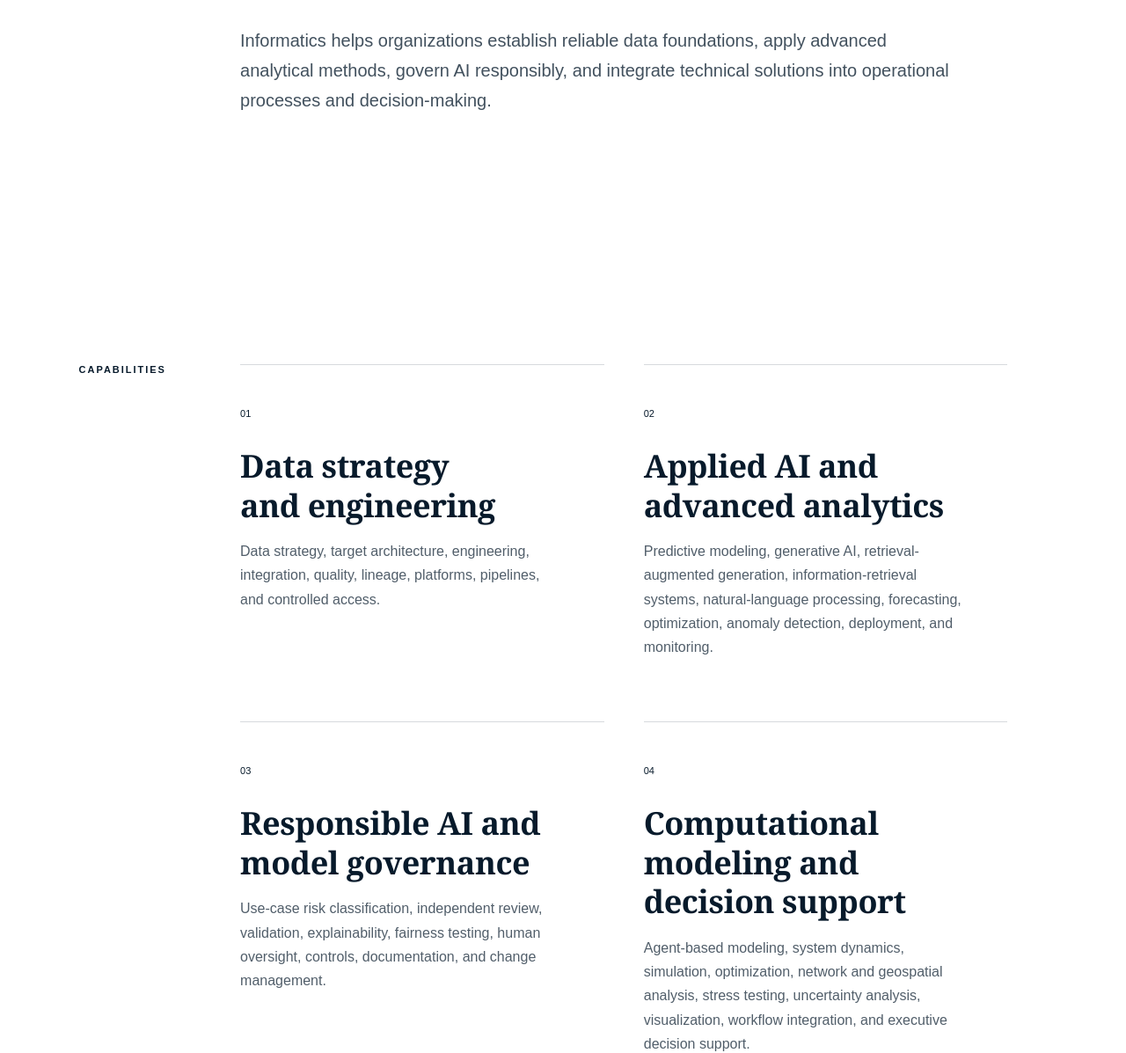
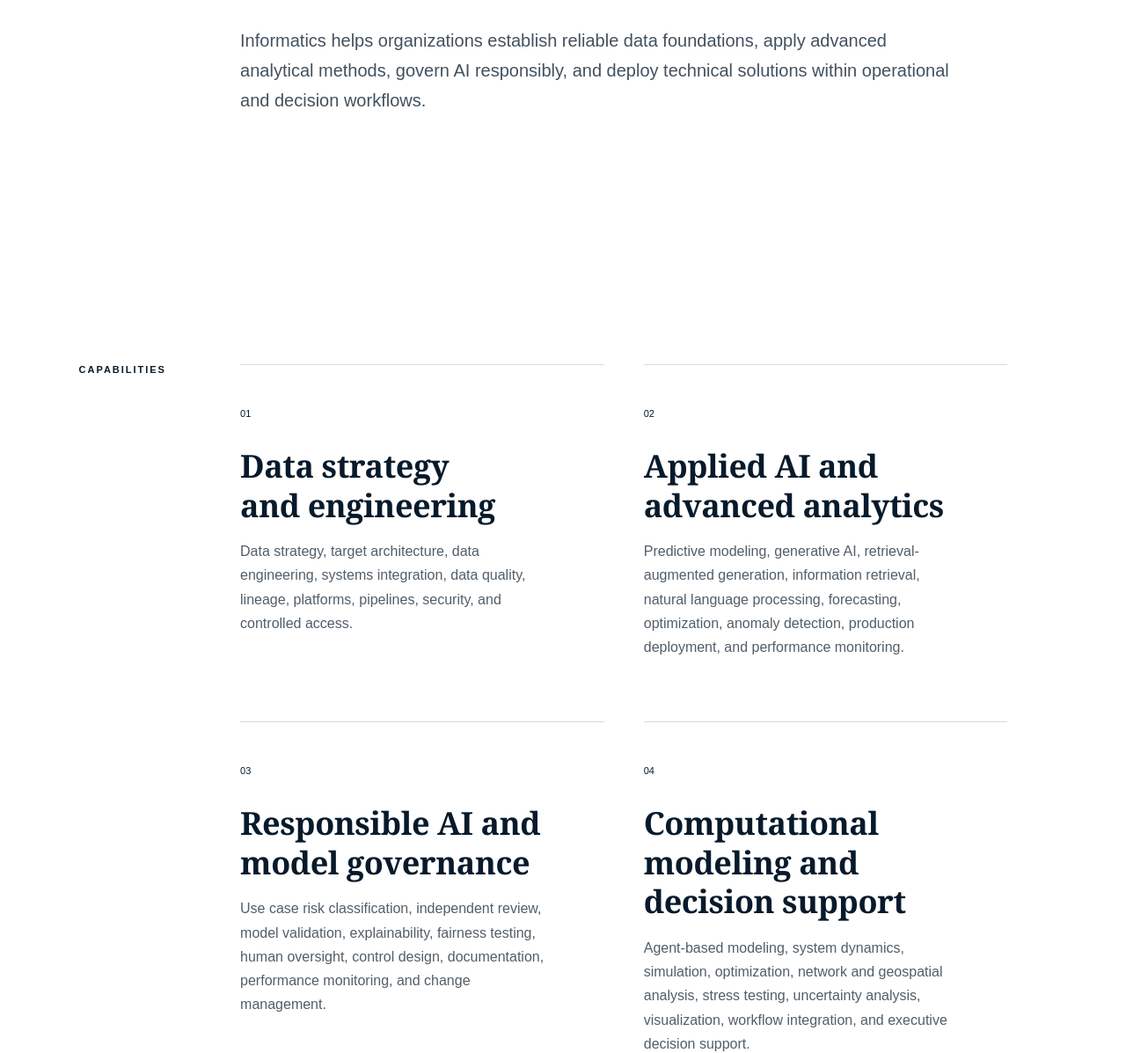
Before and after one commit to AA102020/informatics-ai, a plain HTML site: page ai-data.html in a window 1280 px wide. Shown: the part 444-1641 px from the top of the page at 88% size. Drawn offline with Linux system fonts and the light colour scheme.

Commit message:
Apply American corporate editorial standards

```diff
--- a/ai-data.html
+++ b/ai-data.html
@@ -38,10 +38,7 @@
           <span class="eyebrow">Practice area</span>
           <h1>AI, Data, and Computational Solutions</h1>
           <p>
-            Informatics helps organizations establish reliable data foundations,
-            apply advanced analytical methods, govern AI responsibly, and
-            integrate technical solutions into operational processes and
-            decision-making.
+            Informatics helps organizations establish reliable data foundations, apply advanced analytical methods, govern AI responsibly, and deploy technical solutions within operational and decision workflows.
           </p>
         </div>
       </section>
@@ -52,27 +49,21 @@
             <span>01</span>
             <h2>Data strategy and engineering</h2>
             <p>
-              Data strategy, target architecture, engineering, integration,
-              quality, lineage, platforms, pipelines, and controlled access.
+              Data strategy, target architecture, data engineering, systems integration, data quality, lineage, platforms, pipelines, security, and controlled access.
             </p>
           </article>
           <article>
             <span>02</span>
             <h2>Applied AI and advanced analytics</h2>
             <p>
-              Predictive modeling, generative AI, retrieval-augmented generation,
-              information-retrieval systems, natural-language processing,
-              forecasting, optimization,
-              anomaly detection, deployment, and monitoring.
+              Predictive modeling, generative AI, retrieval-augmented generation, information retrieval, natural language processing, forecasting, optimization, anomaly detection, production deployment, and performance monitoring.
             </p>
           </article>
           <article>
             <span>03</span>
             <h2>Responsible AI and model governance</h2>
             <p>
-              Use-case risk classification, independent review, validation,
-              explainability, fairness testing, human oversight, controls,
-              documentation, and change management.
+              Use case risk classification, independent review, model validation, explainability, fairness testing, human oversight, control design, documentation, performance monitoring, and change management.
             </p>
           </article>
           <article>
@@ -90,7 +81,7 @@
       <section class="outcomes">
         <div>
           <span class="section-label light">Client outcomes</span>
-          <h2>Expected client outcomes.</h2>
+          <h2>Outcomes we help clients achieve.</h2>
         </div>
         <ul>
           <li>Trusted data for operational and strategic use</li>
@@ -102,11 +93,10 @@
       <section class="related">
         <span class="section-label">Integrated delivery</span>
         <h2>
-          Move from AI and data strategy to controlled, operational systems.
+          Move from AI and data strategy to governed production systems.
         </h2>
         <p>
-          We help organizations connect data engineering, analytical methods,
-          AI controls, technical deployment, and day-to-day decision-making.
+          We connect data engineering, analytical methods, AI governance, technical deployment, workflow integration, and operational ownership.
         </p>
         <a class="text-link" href="contact.html"
           >Discuss your requirements <span aria-hidden="true">↗</span></a
```
